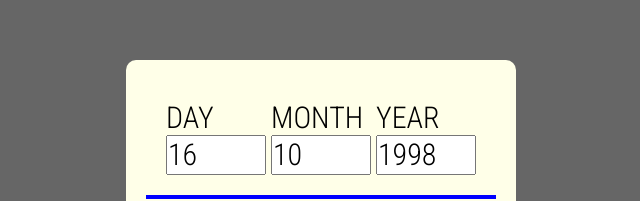
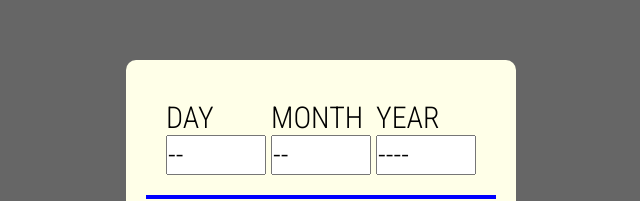
Before and after one commit to rahullearner90/Age-Calculator, a plain HTML site: page index.html in a window 1280 px wide. Shown: the part 139-340 px from the top of the page, without its empty margins (319-959 px from the left). Drawn offline with Linux system fonts and the light colour scheme.

Commit message:
Update index.html

```diff
--- a/index.html
+++ b/index.html
@@ -76,21 +76,21 @@
                 <div id="parent1">
                     <label for="dd">DAY</label>
                     <br>
-                    <input type="text" class="data" placeholder="DD"  id="dd" value="16">
+                    <input type="text" class="data" placeholder="DD"  id="dd" value="--">
                     <br>
                     <small id="info-day"></small>
                 </div>
                 <div id="parent2">
                     <label for="mm">MONTH</label>
                     <br>
-                    <input type="text" class="data" id="mm"  placeholder="MM" value="10" >
+                    <input type="text" class="data" id="mm"  placeholder="MM" value="--" >
                     <br>
                     <small id="info-month"></small>
                 </div>
                 <div>
                     <label for="yy">YEAR</label>
                     <br>
-                    <input type="text"  class="data" id="yy"  placeholder="YYYY" value="1998">
+                    <input type="text"  class="data" id="yy"  placeholder="YYYY" value="----">
                     <br>
                     <small id="info-day"></small>
                 </div>
```
